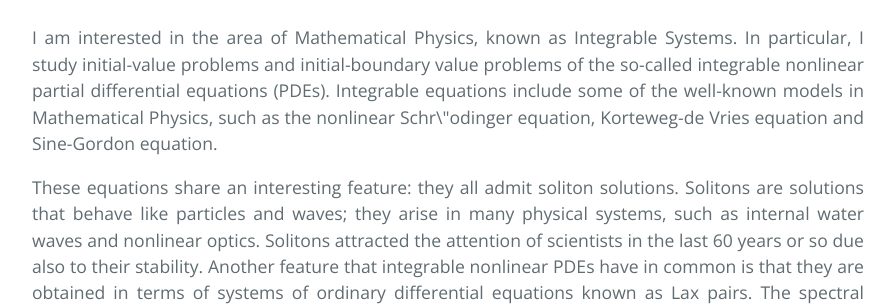
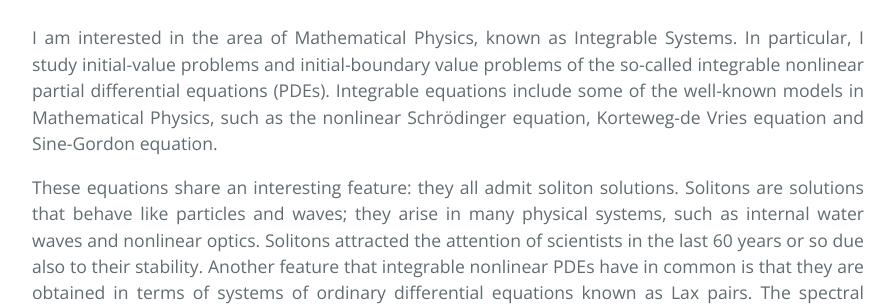
Before and after one commit to carlosdibaya/carlosdibaya.github.io, a Jekyll site: the page built from index.md, in a window 1280 px wide and 900 px high, scrolled down 382 px. Shown: the part 235-541 px from the top of the window, without its empty margins (192-1088 px from the left). Built offline with Jekyll 4.4.1, drawn with Linux system fonts in a browser that asks for light colours.

Commit message:
Edit my interest

```diff
--- a/index.md
+++ b/index.md
@@ -19,7 +19,7 @@ There should be whitespace between paragraphs. We recommend including a README,
 
 # Research interests
 
-<div style="text-align: justify"> <p>I am interested in the area of Mathematical Physics, known as Integrable Systems. In particular, I study initial-value problems and initial-boundary value problems of the so-called integrable nonlinear partial differential equations (PDEs). Integrable equations include some of the well-known models in Mathematical Physics, such as the nonlinear Schr\"odinger equation, Korteweg-de Vries equation and Sine-Gordon equation. </p>
+<div style="text-align: justify"> <p>I am interested in the area of Mathematical Physics, known as Integrable Systems. In particular, I study initial-value problems and initial-boundary value problems of the so-called integrable nonlinear partial differential equations (PDEs). Integrable equations include some of the well-known models in Mathematical Physics, such as the nonlinear Schrödinger equation, Korteweg-de Vries equation and Sine-Gordon equation. </p>
 
 <p>These equations share an interesting feature: they all admit soliton solutions. Solitons are solutions that behave like particles and waves; they arise in many physical systems, such as internal water waves and nonlinear optics. Solitons attracted the attention of scientists in the last 60 years or so due also to their stability. Another feature that integrable nonlinear PDEs have in common is that they are obtained in terms of systems of ordinary differential equations known as Lax pairs. The spectral analysis of these Lax pairs gives rise to the powerful inverse scattering transform (IST). The IST is used to analyse initial-value problems (IVPs) for integrable nonlinear PDEs. A characteristic of the IST method is that it provides a framework to construct soliton solutions following a finite number of steps. It has been named inverse scattering transform due to its multiple similarities with the Fourier transform, which is used to analyse IVPs for linear PDEs.</p>
 </div>
```
